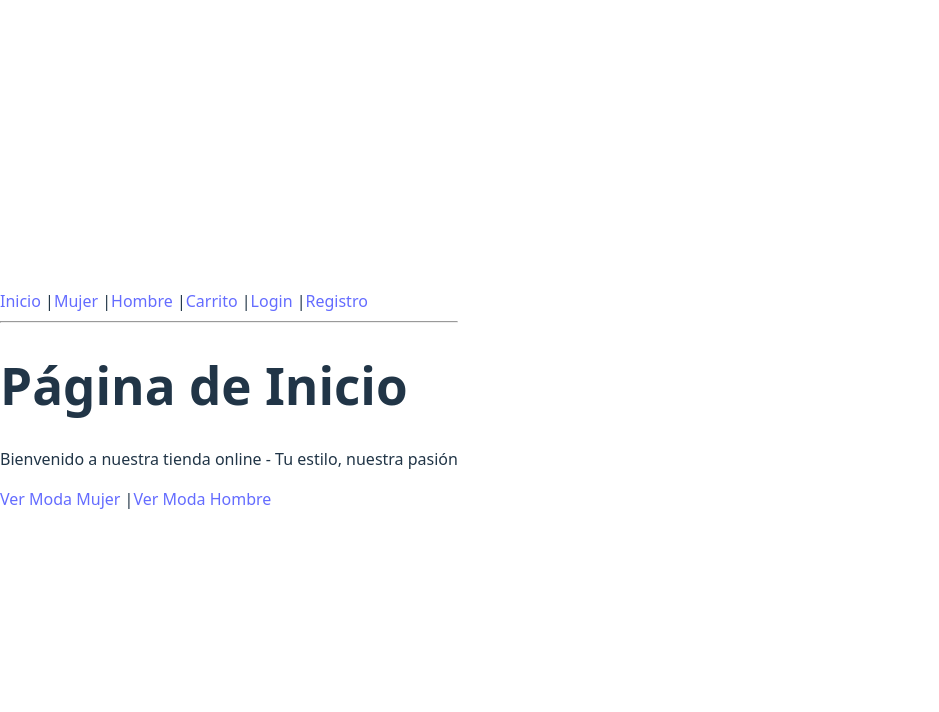
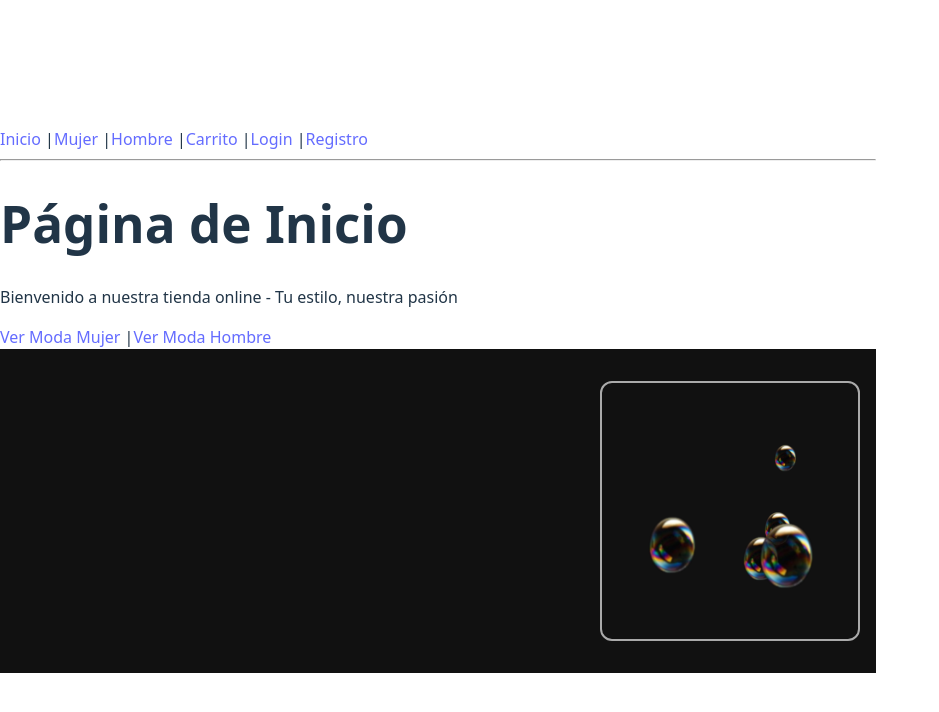
Before and after one commit to Adrianbien43/GuatequeStore, a React (Vite) app: page / in a window 1280 px wide. Shown: the top 712 px of the page, without its empty margins (0-939 px from the left). Built offline with nearby package versions, Linux system fonts and the light colour scheme.

Commit message:
feat: agregar Footer reutilizable con 3 columnas y componentes de prueba

```diff
--- a/src/App.jsx
+++ b/src/App.jsx
@@ -2,6 +2,7 @@
 import React from "react";
 import { BrowserRouter as Router, Routes, Route, Navigate } from "react-router-dom";
 import Header from "./components/public/Header";
+import Footer from "./components/public/Footer";
 
 // Public Pages
 import Inicio from "./pages/public/Inicio";
@@ -49,6 +50,7 @@ function App() {
 
         <Route path="*" element={<Navigate to="/" />} />
       </Routes>
+      <Footer />
     </Router>
   );
 }
--- /dev/null
+++ b/src/components/common/Pompa.jsx
@@ -0,0 +1,85 @@
+import { useEffect, useRef } from "react";
+import styles from "./Pompa.module.css";
+
+export default function Pompa() {
+  const numPompas = 5;
+  const pompasRef = useRef([]);
+  const contenedorRef = useRef(null);
+  const sizeRef = useRef({ w: 0, h: 0 });
+
+  useEffect(() => {
+    const cont = contenedorRef.current;
+    sizeRef.current = {
+      w: cont.clientWidth,
+      h: cont.clientHeight
+    };
+
+    // Observa cambios del tamaño
+    const resizeObs = new ResizeObserver(() => {
+      sizeRef.current = {
+        w: cont.clientWidth,
+        h: cont.clientHeight
+      };
+    });
+
+    resizeObs.observe(cont);
+
+    const posiciones = Array(numPompas)
+      .fill(0)
+      .map(() => ({
+        x: Math.random(),
+        y: Math.random(),
+        velX: (Math.random() * 0.01 + 0.005) * (Math.random() < 0.5 ? 1 : -1),
+        velY: (Math.random() * 0.01 + 0.005) * (Math.random() < 0.5 ? 1 : -1),
+      }));
+
+    const mover = () => {
+      const { w, h } = sizeRef.current;
+
+      pompasRef.current.forEach((pompa, i) => {
+        if (!pompa) return;
+
+        const pompaW = pompa.clientWidth;
+        const pompaH = pompa.clientHeight;
+
+        posiciones[i].x += posiciones[i].velX;
+        posiciones[i].y += posiciones[i].velY;
+
+        if (posiciones[i].x < 0 || posiciones[i].x > 1) posiciones[i].velX *= -1;
+        if (posiciones[i].y < 0 || posiciones[i].y > 1) posiciones[i].velY *= -1;
+
+        // Convertir a px correctamente sin saltos
+        const pxX = posiciones[i].x * (w - pompaW);
+        const pxY = posiciones[i].y * (h - pompaH);
+
+        pompa.style.transform = `translate(${pxX}px, ${pxY}px)`;
+      });
+
+      requestAnimationFrame(mover);
+    };
+
+    mover();
+
+    return () => resizeObs.disconnect();
+  }, []);
+
+  return (
+    <div className={styles.contenedor} ref={contenedorRef}>
+      {Array(numPompas)
+        .fill(0)
+        .map((_, i) => {
+          const widthPercent = 8 + Math.random() * 18;
+          return (
+            <img
+              key={i}
+              ref={(el) => (pompasRef.current[i] = el)}
+              src="../../src/assets/icons/ponpa.png"
+              alt={`pompa-${i}`}
+              className={styles.pompa}
+              style={{ width: `${widthPercent}%`, height: "auto" }}
+            />
+          );
+        })}
+    </div>
+  );
+}
--- /dev/null
+++ b/src/components/common/Pompa.module.css
@@ -0,0 +1,14 @@
+.contenedor {
+  position: relative;
+  width: 20vw;
+  aspect-ratio: 1 / 1;
+  border: 2px solid #aaa;
+  border-radius: 12px;
+  overflow: hidden;
+}
+
+.pompa {
+  position: absolute;
+  user-select: none;
+  pointer-events: none;
+}
--- a/src/components/public/Footer.jsx
+++ b/src/components/public/Footer.jsx
@@ -0,0 +1,15 @@
+import React from "react";
+import styles from "./Footer.module.css"
+import Pompa from "../common/Pompa";
+
+export default function Footer({col1, col2, col3}){
+  return(
+    <footer className={styles.footer}>
+      <div className={styles.contenedor}>
+        <div>{col1}</div>
+        <div>{col2}</div>
+        <div>{col3 || <Pompa />}</div>
+      </div>
+    </footer>
+  );
+}
--- /dev/null
+++ b/src/components/public/Footer.module.css
@@ -0,0 +1,30 @@
+.footer {
+  width: 100%;
+  background: #111;
+  color: white;
+  padding: 2rem 0;
+}
+
+.contenedor {
+  max-width: 1200px;
+  margin: 0 auto;
+  padding: 0 1rem;
+  display: grid;
+  grid-template-columns: repeat(3, 1fr);
+  /* 3 columnas */
+  gap: 2rem;
+  transition: all 0.25s ease-out;
+}
+
+@media (max-width: 700px) {
+  .contenedor {
+    grid-template-columns: repeat(2, 1fr);
+  }
+}
+
+/* Cuando baja de 500px → 1 columna */
+@media (max-width: 500px) {
+  .contenedor {
+    grid-template-columns: 1fr;
+  }
+}
```
Also changed, not shown: src/assets/icons/ponpa.png (added), src/styles/fonts.module.css (renamed from src/styles/fonts.model.css).
